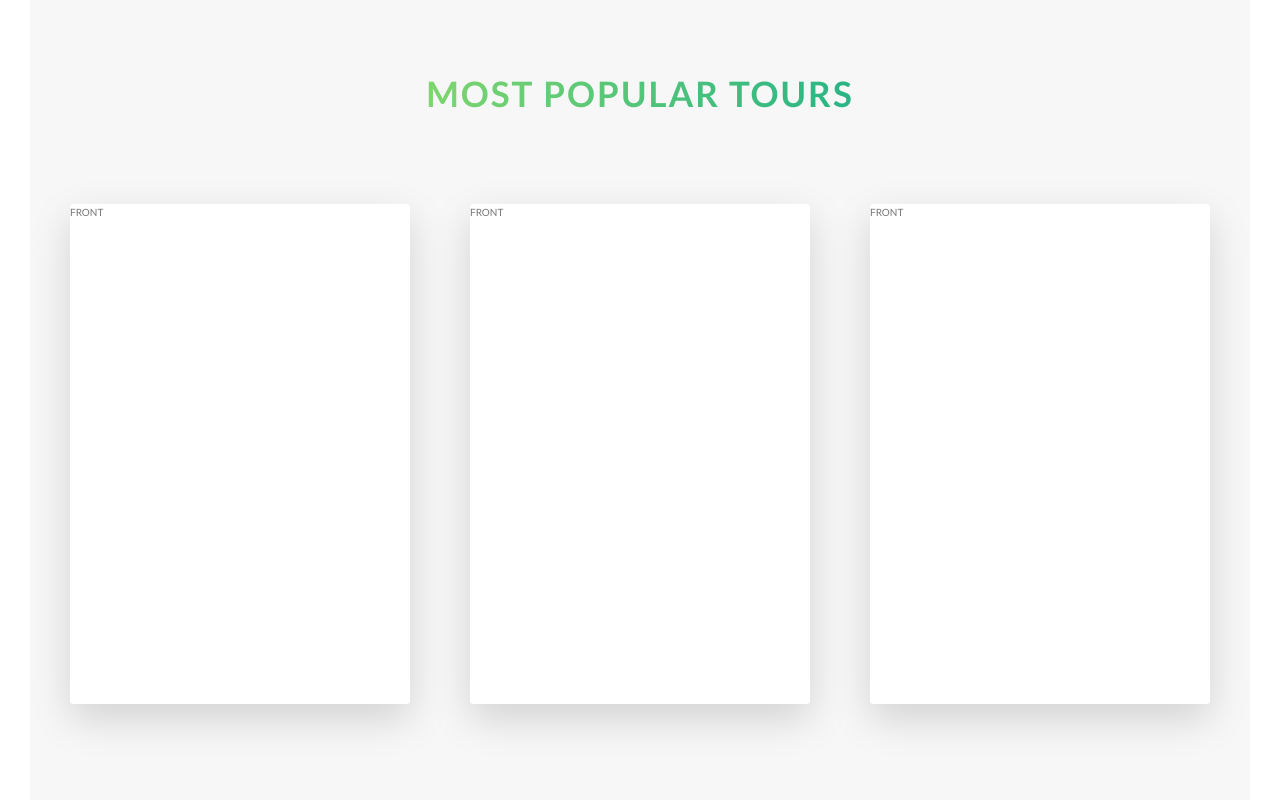
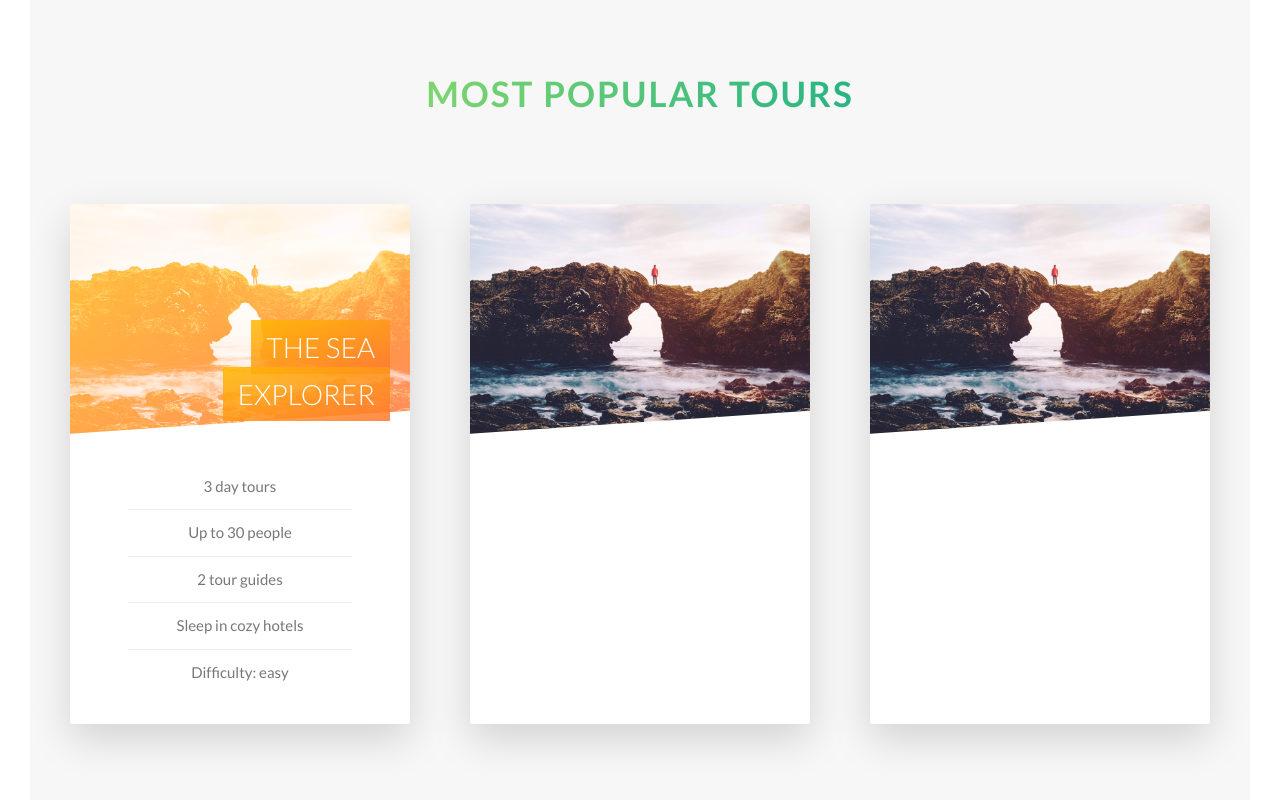
Before and after one commit to zumoskala/Natours-Project, a website: page index.html in a window 1280 px wide. Shown: the part 2271-3071 px from the top of the page. Drawn offline with Linux system fonts and the light colour scheme; a web font is replaced by a local one.

Commit message:
section tours 2/3

```diff
--- a/index.html
+++ b/index.html
@@ -111,19 +111,45 @@
         <div class="row">
             <div class="col-1-of-3">
                 <div class="card">
-                    <div class="card__side card__side--front">FRONT</div>
+                    <div class="card__side card__side--front">
+                        <div class="card__picture card__picture--1">&nbsp;</div>
+                        <h4 class="card__heading">
+                            <span class="card__heading-span card__heading-span--1">
+                                The sea explorer
+                            </span>
+                        </h4>
+                        <div class="card__details">
+                            <ul>
+                                <li>3 day tours</li>
+                                <li>Up to 30 people</li>
+                                <li>2 tour guides</li>
+                                <li>Sleep in cozy hotels</li>
+                                <li>Difficulty: easy</li>
+                            </ul>
+                        </div>
+                    </div>
                     <div class="card__side card__side--back card__side--back-1">BACK</div>
                 </div>
             </div>
             <div class="col-1-of-3">
                 <div class="card">
-                    <div class="card__side card__side--front">FRONT</div>
-                    <div class="card__side card__side--back card__side--back-2">BACK</div>
+                    <div class="card__side card__side--front">
+                        <div class="card__picture card__picture--2">&nbsp;</div>
+                        <div class="card__heading"></div>
+                        <div class="card__details"></div>
+                    </div>
+                    <div class="card__side card__side--back card__side--back-2">
+
+                    </div>
                 </div>
             </div>
             <div class="col-1-of-3">
                 <div class="card">
-                    <div class="card__side card__side--front">FRONT</div>
+                    <div class="card__side card__side--front">
+                        <div class="card__picture card__picture--3">&nbsp;</div>
+                        <div class="card__heading"></div>
+                        <div class="card__details"></div>
+                    </div>
                     <div class="card__side card__side--back card__side--back-3">BACK</div>
                 </div>
             </div>
--- a/sass/abstracts/_variables.scss
+++ b/sass/abstracts/_variables.scss
@@ -4,6 +4,7 @@
 $color-primary-dark: #28b485;
 $color-grey-dark: #777;
 $color-grey-light-1: #f7f7f7;
+$color-grey-light-2: #eeeeee;
 $color-white: #FFFFFF;
 $color-black: #000000;
 
--- a/sass/components/_card.scss
+++ b/sass/components/_card.scss
@@ -1,11 +1,13 @@
 .card {
+
+  // FUNCTIONALITY
   perspective: 160rem;
   -moz-perspective: 160rem;
   position: relative;
-  height: 50rem;
+  height: 52rem;
 
   &__side {
-    height: 50rem;
+    height: 52rem;
     transition: all .8s ease;
     position: absolute;
     top: 0;
@@ -44,4 +46,67 @@
   &:hover &__side--back {
     transform: rotateY(0);
   }
+
+  // FRONT SIDE STYLING
+  &__picture {
+    background-size: cover;
+    height: 23rem;
+    background-blend-mode: screen;
+    -webkit-clip-path: polygon(0 0, 100% 0, 100% 90%, 0 100%);
+    clip-path: polygon(0 0, 100% 0, 100% 90%, 0 100%);
+
+    &--1 {
+      background-image: linear-gradient(to right bottom, $color-secondary-light, $color-secondary-dark), url("../img/nat-5.jpg");
+    }
+
+    &--2 {
+      background-image: url("../img/nat-5.jpg");
+    }
+
+    &--3 {
+      background-image: url("../img/nat-5.jpg");
+    }
+  }
+
+  &__heading {
+    font-size: 2.8rem;
+    font-weight: 300;
+    text-transform: uppercase;
+    color: $color-white;
+    position: absolute;
+    top: 12rem;
+    right: 2rem;
+    text-align: right;
+    width: 75%;
+  }
+
+  &__heading-span {
+    padding: 1rem 1.5rem;
+    -webkit-box-decoration-break: clone;
+    box-decoration-break: clone;
+
+    &--1 {
+      background-image: linear-gradient(to right bottom, rgba($color-secondary-light, .85), rgba($color-secondary-dark, .85));
+    }
+  }
+
+  &__details {
+    padding: 3rem;
+
+    ul {
+      list-style: none;
+      width: 80%;
+      margin: 0 auto;
+
+      li {
+        text-align: center;
+        font-size: 1.5rem;
+        padding: 1rem;
+
+        &:not(:last-child) {
+          border-bottom: solid 0.1rem $color-grey-light-2;
+        }
+      }
+    }
+  }
 }
--- a/sass/layout/_header.scss
+++ b/sass/layout/_header.scss
@@ -9,6 +9,7 @@
   background-position: top;
   position: relative;
 
+  -webkit-clip-path: polygon(0 0, 100% 0, 100% 75vh, 0 100%);
   clip-path: polygon(0 0, 100% 0, 100% 75vh, 0 100%);
 
   &__logo-box {
```
Also changed, not shown: css/style.css, sass/main.css, 1 other file.
